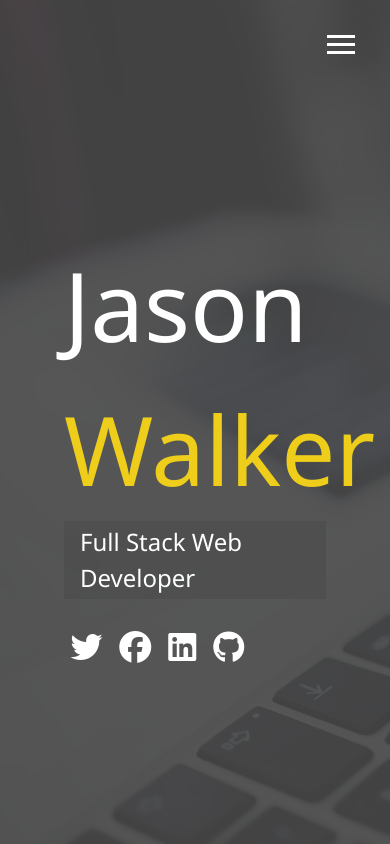
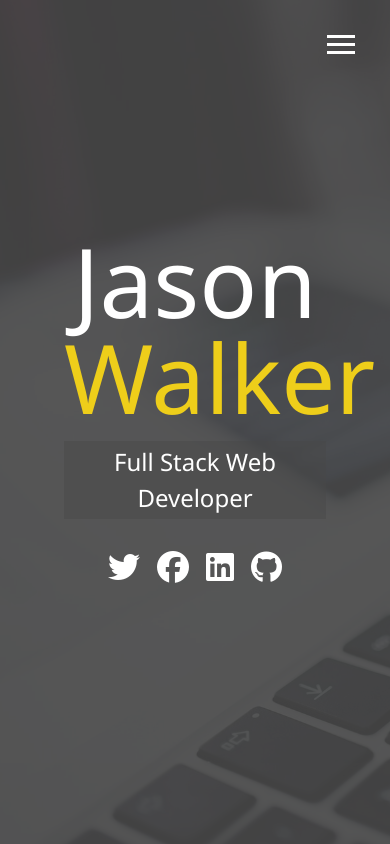
Before and after one commit to Jwalkerus7/Portfolio, a website: page dist/index.html in a window 390 px wide. Drawn offline with Linux system fonts and the light colour scheme.

Commit message:
Added media queries and made menu overlay responsive

```diff
--- a/scss/_config.scss
+++ b/scss/_config.scss
@@ -28,3 +28,32 @@ $background-opacity: 0.9;
         }
     }
 }
+
+// Media Query Mixins
+@mixin mediaSm {
+    @media screen and (max-width: 500px) {
+        @content;
+
+    }
+}
+
+@mixin mediaMd {
+    @media screen and (max-width: 768px) {
+        @content;
+
+    }
+}
+
+@mixin mediaLg {
+    @media screen and (min-width: 769px) and (max-width: 1170px) {
+        @content;
+
+    }
+}
+
+@mixin mediaXl {
+    @media screen and (min-width: 1171px) {
+        @content;
+
+    }
+}
--- /dev/null
+++ b/scss/_mobile.scss
@@ -0,0 +1,55 @@
+// Widescreens
+@include mediaXl {
+}
+
+// Desktops & Laptops
+@include mediaLg {
+}
+
+// Tablets & Small Laptops
+@include mediaMd {
+    main {
+        align-items: center;
+        text-align: center;
+
+        .lg-heading {
+            line-height: 1;
+            margin-bottom: 1rem;
+        }
+    }
+
+    ul.menu-nav,
+    div.menu-branding {
+        float: none;
+        width: 100%;
+        min-height: 0;
+
+        &.show {
+            transform: translate3d(0, 0, 0);
+        }
+    }
+
+    .menu-nav {
+        height: 75vh;
+        transform: translate3d(-100%, 0, 0);
+        font-sixe: 24px;
+    }
+
+    .menu-branding {
+        height: 25vh;
+        transform: translate3d(100%, 0, 0);
+
+        .portrait {
+            background: url('../img/portrait_small.jpg');
+            width: 150px;
+            height: 150px;
+        }
+    }
+}
+
+// Smartphones
+@include mediaSm {
+    main#home h1 {
+        margin-top: 10vh;
+    }
+}
--- a/scss/main.scss
+++ b/scss/main.scss
@@ -1,5 +1,6 @@
 @import 'config';
 @import 'menu';
+@import 'mobile';
 
 
 * {
```
Also changed, not shown: dist/css/main.css.
